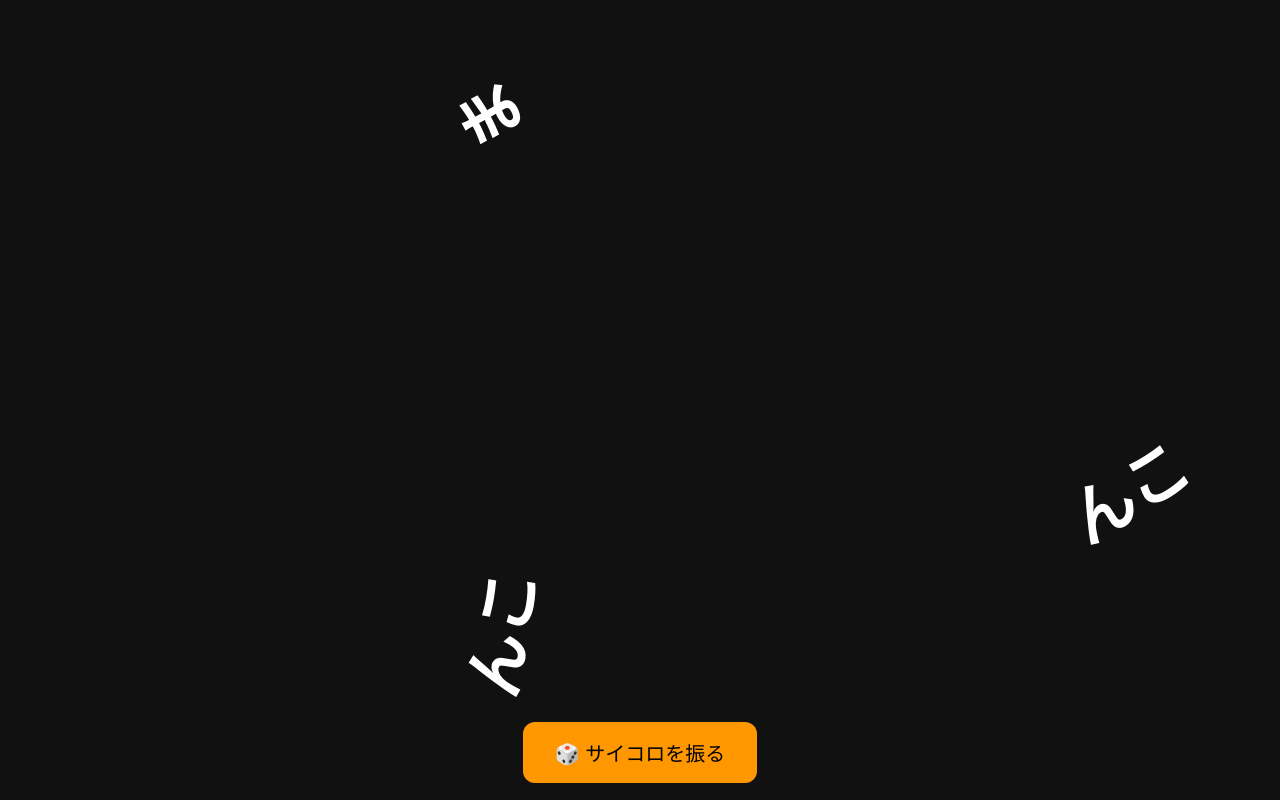
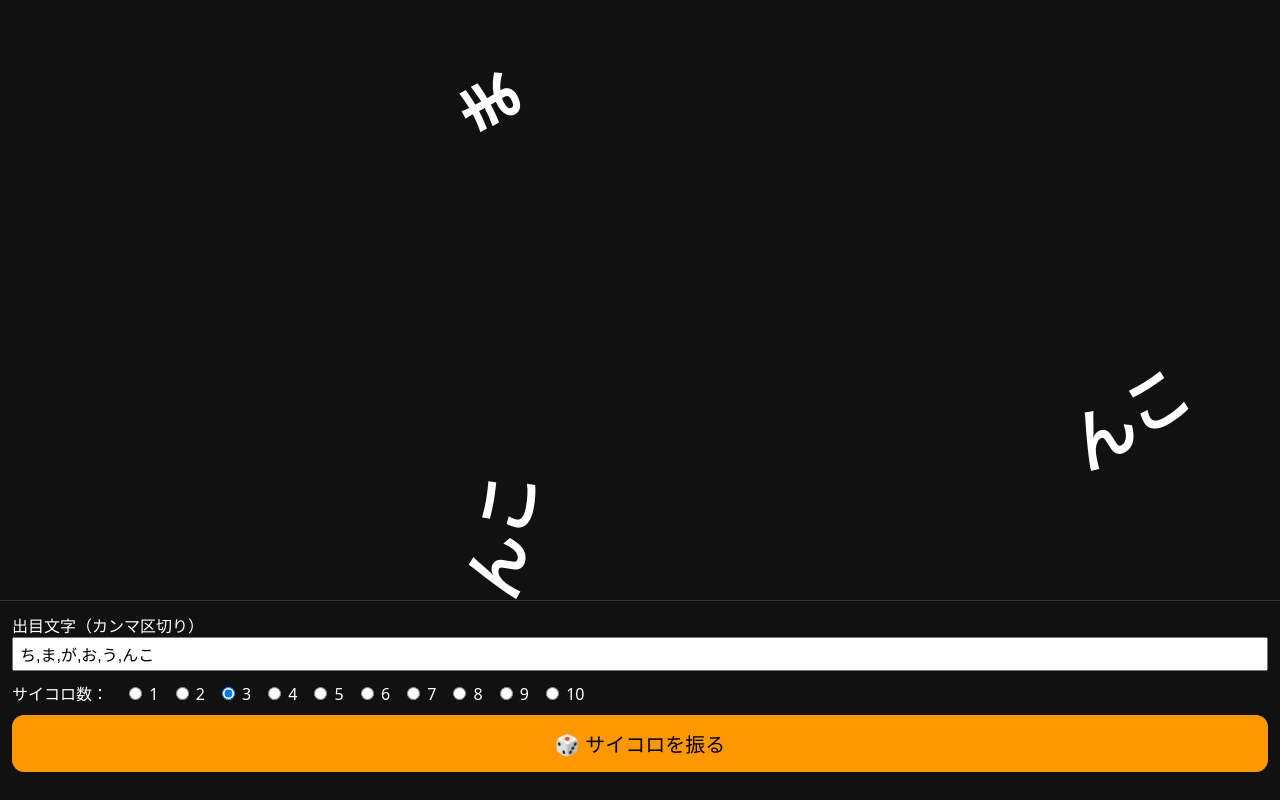
Before and after one commit to mtfuji19701218-spec/gankodice, a plain HTML site: page index.html in a window 1280 px wide. Both pictures are taken after a click on the button "🎲 サイコロを振る". Drawn offline with Linux system fonts and the light colour scheme.

Commit message:
Update index.html

```diff
--- a/index.html
+++ b/index.html
@@ -17,16 +17,16 @@ html, body {
   font-family: system-ui, -apple-system, BlinkMacSystemFont;
 }
 
-/* 🎲 サイコロ描画エリア（UIを物理的に除外） */
+/* 🎲 サイコロ描画エリア（UI完全除外） */
 #diceArea {
   position: absolute;
   top: 0;
   left: 0;
   right: 0;
-  bottom: 96px;   /* ← ボタン分を確保 */
+  bottom: 200px; /* UI高さ分 */
 }
 
-/* 文字 */
+/* サイコロ文字 */
 .dice {
   position: absolute;
   font-size: 64px;
@@ -35,21 +35,41 @@ html, body {
   pointer-events: none;
 }
 
-/* 🔘 UI専用レイヤ */
+/* 🔘 UIエリア */
 #uiArea {
   position: absolute;
   bottom: 0;
   left: 0;
   right: 0;
-  height: 96px;
-  display: flex;
-  justify-content: center;
-  align-items: center;
+  height: 200px;
+  padding: 12px;
+  box-sizing: border-box;
   background: #111;
+  border-top: 1px solid #333;
+}
+
+.row {
+  margin-bottom: 10px;
+}
+
+label {
+  margin-right: 8px;
+}
+
+input[type="text"] {
+  width: 100%;
+  padding: 6px;
+  font-size: 16px;
+  box-sizing: border-box;
+}
+
+.radio-group label {
+  margin-right: 12px;
 }
 
 #rollBtn {
-  padding: 16px 32px;
+  width: 100%;
+  padding: 14px;
   font-size: 20px;
   border-radius: 12px;
   border: none;
@@ -65,28 +85,64 @@ html, body {
 <div id="diceArea"></div>
 
 <div id="uiArea">
+
+  <!-- ① 文字入力 -->
+  <div class="row">
+    <label>出目文字（カンマ区切り）</label>
+    <input id="symbolInput" type="text" value="ち,ま,が,お,う,んこ">
+  </div>
+
+  <!-- ② サイコロ数 -->
+  <div class="row radio-group">
+    <label>サイコロ数：</label>
+    <span id="diceCountRadios"></span>
+  </div>
+
+  <!-- ボタン -->
   <button id="rollBtn">🎲 サイコロを振る</button>
 </div>
 
 <script>
-const symbols = ['ち', 'ま', 'が', 'お', 'う', 'んこ'];
-
 const diceArea = document.getElementById('diceArea');
 const btn = document.getElementById('rollBtn');
+const symbolInput = document.getElementById('symbolInput');
+const diceCountRadios = document.getElementById('diceCountRadios');
 
-/* 🔊 ローカル音声（同じ階層に置く） */
+/* 🔊 ローカル音声 */
 const diceSound = new Audio('rpg-dice-rolling-95182 3.mp3');
 diceSound.preload = 'auto';
 
-const DICE_COUNT = 3;
 const MIN_DIST = 90;
 const MAX_TRIES = 50;
 
+/* ラジオボタン生成（1〜10，デフォルト3） */
+for (let i = 1; i <= 10; i++) {
+  const label = document.createElement('label');
+  const radio = document.createElement('input');
+  radio.type = 'radio';
+  radio.name = 'diceCount';
+  radio.value = i;
+  if (i === 3) radio.checked = true;
+
+  label.appendChild(radio);
+  label.append(` ${i}`);
+  diceCountRadios.appendChild(label);
+}
+
+function getDiceCount() {
+  return Number(document.querySelector('input[name="diceCount"]:checked').value);
+}
+
+function getSymbols() {
+  return symbolInput.value
+    .split(',')
+    .map(s => s.trim())
+    .filter(s => s.length > 0);
+}
+
 function isFarEnough(x, y, placed) {
   for (const p of placed) {
-    const dx = x - p.x;
-    const dy = y - p.y;
-    if (Math.hypot(dx, dy) < MIN_DIST) {
+    if (Math.hypot(x - p.x, y - p.y) < MIN_DIST) {
       return false;
     }
   }
@@ -96,7 +152,9 @@ function isFarEnough(x, y, placed) {
 function rollDice() {
   diceArea.innerHTML = '';
 
-  // ユーザー操作直結 → 音が鳴る
+  const symbols = getSymbols();
+  if (symbols.length === 0) return;
+
   diceSound.currentTime = 0;
   diceSound.play();
 
@@ -105,8 +163,9 @@ function rollDice() {
   const h = rect.height;
 
   const placed = [];
+  const diceCount = getDiceCount();
 
-  for (let i = 0; i < DICE_COUNT; i++) {
+  for (let i = 0; i < diceCount; i++) {
     let x, y, tries = 0;
 
     do {
@@ -121,7 +180,6 @@ function rollDice() {
     d.className = 'dice';
     d.textContent = symbols[Math.floor(Math.random() * symbols.length)];
 
-    // ランダムな初期回転のみ（アニメーションなし）
     const rot = Math.floor(Math.random() * 360);
     d.style.left = x + 'px';
     d.style.top = y + 'px';
```
